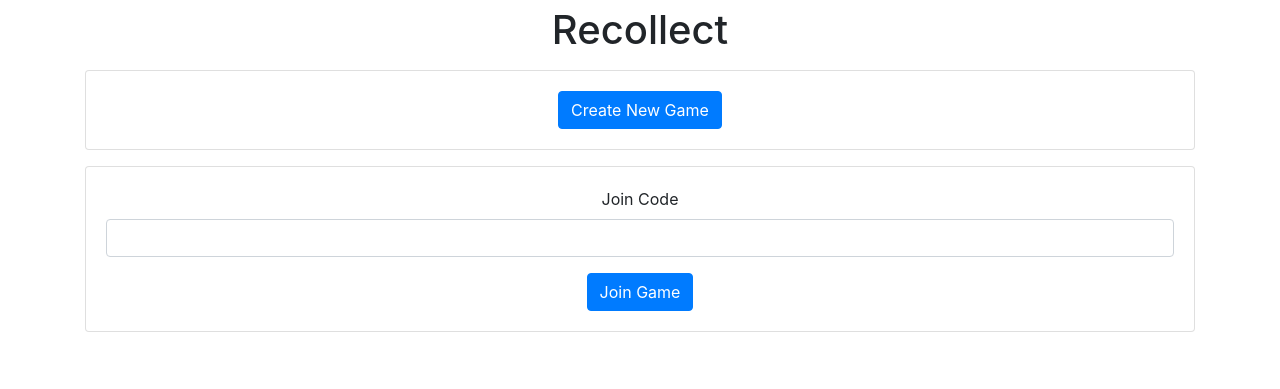
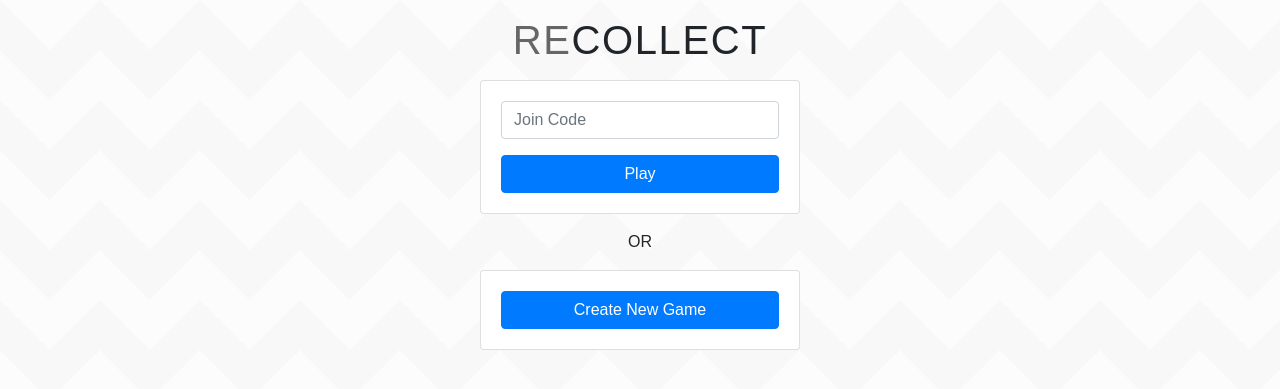
Before and after one commit to conorsmith/recollect, a PHP site: template src/Infrastructure/Templates/LandingPage.php in a window 1280 px wide. Shown: the top 389 px of the page. Run offline with PHP 8.4, Linux system fonts and the light colour scheme; the template is opened without the code that fills it, so the values that code supplies are empty.

Commit message:
Improve look of landing page

```diff
--- a/src/Infrastructure/Templates/LandingPage.php
+++ b/src/Infrastructure/Templates/LandingPage.php
@@ -9,31 +9,51 @@
     <link rel="stylesheet" href="https://stackpath.bootstrapcdn.com/bootstrap/4.5.2/css/bootstrap.min.css" integrity="sha384-JcKb8q3iqJ61gNV9KGb8thSsNjpSL0n8PARn9HuZOnIxN0hoP+VmmDGMN5t9UJ0Z" crossorigin="anonymous">
 
     <title>Recollect</title>
+
+    <style>
+        body {
+            --stripe: #f8f8f8;
+            --bg: #fcfcfc;
+
+            background: linear-gradient(135deg, var(--bg) 25%, transparent 25%) -50px 0,
+            linear-gradient(225deg, var(--bg) 25%, transparent 25%) -50px 0,
+            linear-gradient(315deg, var(--bg) 25%, transparent 25%),
+            linear-gradient(45deg, var(--bg) 25%, transparent 25%);
+            background-size: 100px 100px;
+            background-color: var(--stripe);
+        }
+    </style>
+
 </head>
 <body>
 
-<div class="container">
+<div class="container" style="font-family: 'Hind', sans-serif;">
 
-    <h1 style="text-align: center; margin-top: 0.4rem; margin-bottom: 1rem;">Recollect</h1>
+    <div style="max-width: 20rem; margin: 0 auto;">
 
-    <div class="card" style="margin-bottom: 1rem; text-align: center;">
-        <div class="card-body">
-            <form method="POST" action="/open-table">
-                <button type="submit" class="btn btn-primary">Create New Game</button>
-            </form>
+        <h1 style="text-align: center; margin: 1rem auto; font-weight: 100; text-transform: uppercase; letter-spacing: 0.1rem;"><span style="color: #666;">Re</span>collect</h1>
+
+        <div class="card" style="text-align: center;">
+            <div class="card-body">
+                <form method="POST" action="/join-table" autocomplete="off">
+                    <div class="form-group">
+                        <input type="text" class="form-control" name="code" maxlength="4" placeholder="Join Code">
+                    </div>
+                    <button type="submit" class="btn btn-primary btn-block">Play</button>
+                </form>
+            </div>
         </div>
-    </div>
 
-    <div class="card" style="text-align: center;">
-        <div class="card-body">
-            <form method="POST" action="/join-table">
-                <div class="form-group">
-                    <label for="exampleInputEmail1">Join Code</label>
-                    <input type="text" class="form-control" name="code" maxlength="4">
-                </div>
-                <button type="submit" class="btn btn-primary">Join Game</button>
-            </form>
+        <div style="text-align: center; font-weight: 100; margin: 1rem auto;">OR</div>
+
+        <div class="card">
+            <div class="card-body">
+                <form method="POST" action="/open-table">
+                    <button type="submit" class="btn btn-primary btn-block">Create New Game</button>
+                </form>
+            </div>
         </div>
+
     </div>
 
 </div>
```
